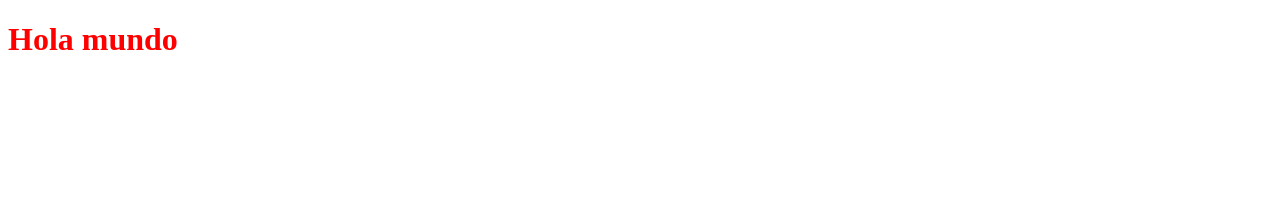
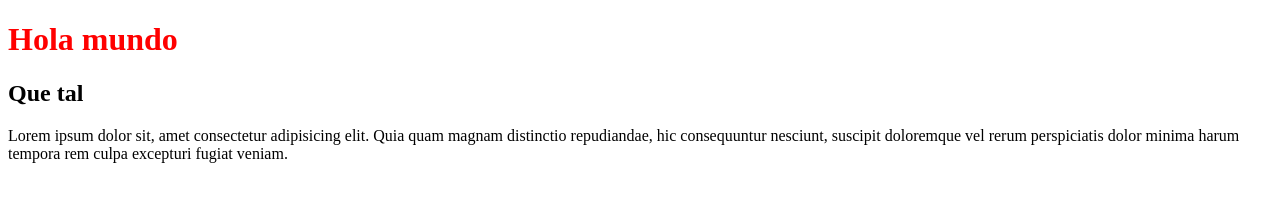
Before and after one commit to Belug04/mi-primer-trabajo, a plain HTML site: page index.html in a window 1280 px wide. Drawn offline with Linux system fonts and the light colour scheme.

Commit message:
Se agrego un parrafo

```diff
--- a/index.html
+++ b/index.html
@@ -8,5 +8,12 @@
   </head>
   <body>
     <h1>Hola mundo</h1>
+    <h2>Que tal</h2>
+    <p>
+      Lorem ipsum dolor sit, amet consectetur adipisicing elit. Quia quam magnam
+      distinctio repudiandae, hic consequuntur nesciunt, suscipit doloremque vel
+      rerum perspiciatis dolor minima harum tempora rem culpa excepturi fugiat
+      veniam.
+    </p>
   </body>
 </html>
```
